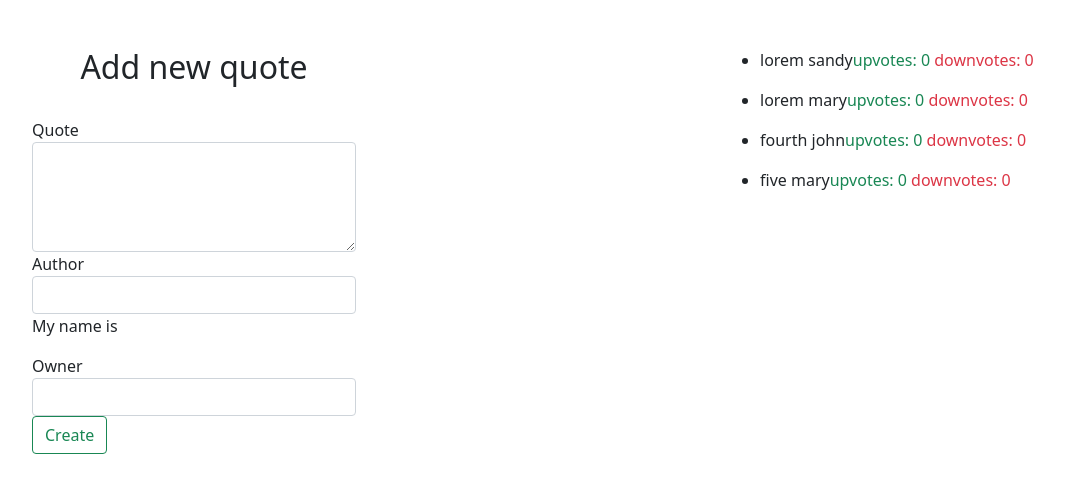
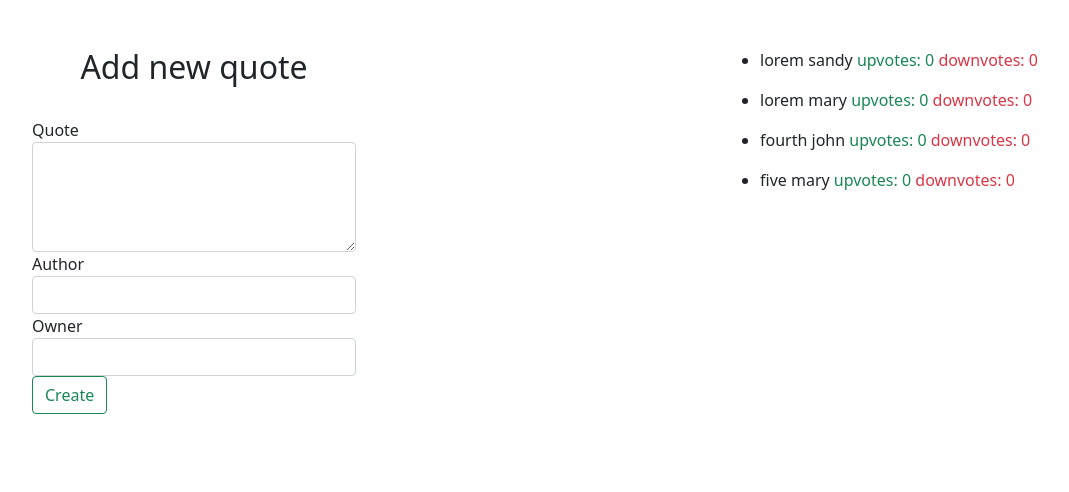
Before and after one commit to Maltilda-Nyaboke/week-8, an Angular app: page / in a window 1280 px wide. Shown: the top 492 px of the page, without its empty margins (98-1167 px from the left). Built offline with nearby package versions, Linux system fonts and the light colour scheme.

Commit message:
style:add elements

```diff
--- a/src/app/quote-form/quote-form.component.html
+++ b/src/app/quote-form/quote-form.component.html
@@ -3,35 +3,38 @@
   <div class="row p-5">
     <div class="col-md-4"><h2 class="text-center">Add new quote</h2>
       <br>
-      <form #quoteForm ="ngForm">
+      <form (ngSubmit)="submitQuote()" #quoteForm ="ngForm">
 
           <div class="form-group">
 
               <label for="quote">Quote</label>
-              <textarea class="form-control" id="description" rows="4" required></textarea>
+              <textarea class="form-control" id="quote"[(ngModel)]="newQuote.quote" name="quote" #quote="ngModel" rows="4" required></textarea>
+              <div [hidden]="quote.valid || quote.pristine" class="alert alert-danger">
+                <p>Quote is required</p>
+
+          </div>
 
           </div>
           <div class="form-group">
 
             <label for="author">Author</label>
-            <input type="text" required class="form-control" id="author"[(ngModel)]="newQuote.author" name="author" #quote='ngModel' required>
-            <p>My name is {{newQuote.author}}</p>
+            <input type="text" required class="form-control" id="author"[(ngModel)]="newQuote.author" name="author" #author='ngModel' required>
         </div>
         <div class="form-group">
 
           <label for="owner">Owner</label>
           <input type="text" required class="form-control" id="quote">
-
       </div>
+      <button (click)="create()" class="btn btn-outline-success">Create</button>
       </form>
 
-    <button (click)="create()" class="btn btn-outline-success">Create</button>
+
 
     </div>
     <div class="col-md-4"></div>
     <div class="col-md-4">
       <ul *ngFor="let quote of quotes">
-        <li appQuoteHighlight>{{quote.quote}} <span>{{quote.author}}</span><span class="text-success ">upvotes: {{quote.upvotes}}</span> <span class="text-danger ml-3" > downvotes: {{quote.downvotes}}</span></li>
+        <li appQuoteHighlight>{{quote.quote}} <span>{{quote.author}}</span>  <span class="text-success "> upvotes: {{quote.upvotes}}</span>   <span class="text-danger ml-3" > downvotes: {{quote.downvotes}}</span></li>
       </ul>
     </div>
 
--- a/src/app/quote-form/quote-form.component.ts
+++ b/src/app/quote-form/quote-form.component.ts
@@ -7,7 +7,7 @@ import { Quote } from '../quote';
   styleUrls: ['./quote-form.component.css']
 })
 export class QuoteFormComponent implements OnInit {
-newQuote = new Quote('lorem','',0,0);
+newQuote = new Quote('','',0,0);
 
   author ="";
   quotes:Quote[]=[
@@ -16,14 +16,12 @@ newQuote = new Quote('lorem','',0,0);
     new Quote('fourth','john',0,0),
     new Quote('five','mary', 0, 0)
   ]
-  newQ="";
 create(){
- this.newQ = "nothing";
 }
-// @Output() addQuote = new EventEmitter<Quote>()
-// submitQuote(){
-//   this.addQuote.emit(this.quote);
-//     }
+@Output() addQuote = new EventEmitter<Quote>()
+submitQuote(){
+  this.addQuote.emit(this.newQuote);
+    }
   constructor() { }
 
   ngOnInit(): void {
```
